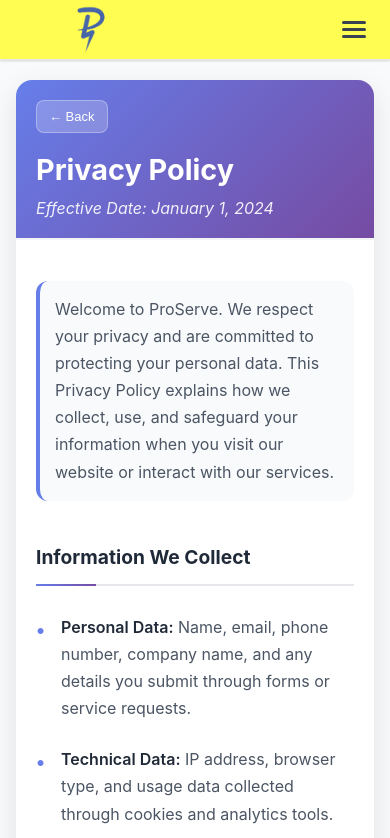
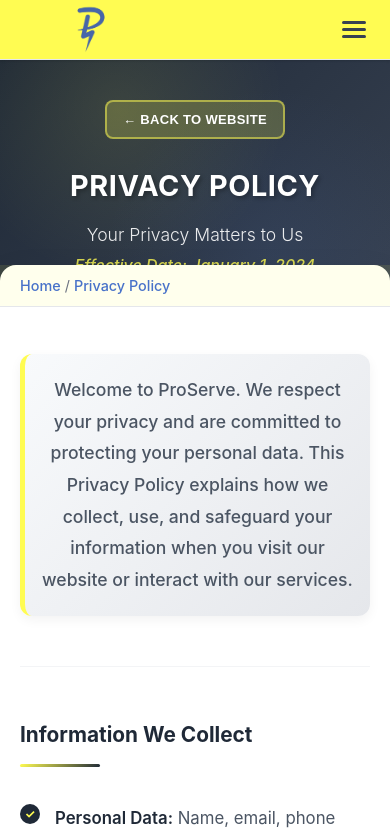
Before and after one commit to salma27/The-Portal, a React app in the folder portal-react/: page /privacy-policy in a window 390 px wide. Shown: the top 838 px of the page. Built offline with nearby package versions, Linux system fonts and the light colour scheme.

Commit message:
privacy policy & terms pages added

```diff
--- a/portal-react/src/components/PrivacyPolicy.tsx
+++ b/portal-react/src/components/PrivacyPolicy.tsx
@@ -2,6 +2,7 @@
 
 import type React from "react"
 import { useNavigate } from "react-router-dom"
+import Footer from "./Footer"
 import "../css/LegalPages.css"
 
 const PrivacyPolicy: React.FC = () => {
@@ -13,17 +14,25 @@ const PrivacyPolicy: React.FC = () => {
 
   return (
     <div className="legal-page">
-      <div className="legal-page__container">
-        {/* Header */}
-        <header className="legal-page__header">
+      {/* Hero Section */}
+      <div className="legal-page__hero">
+        <div className="legal-page__hero-content">
           <button className="legal-page__back-button" onClick={handleBackClick} aria-label="Go back">
-            ← Back
+            ← Back to Website
           </button>
           <h1 className="legal-page__title">Privacy Policy</h1>
+          <p className="legal-page__subtitle">Your Privacy Matters to Us</p>
           <p className="legal-page__effective-date">Effective Date: January 1, 2024</p>
-        </header>
+        </div>
+      </div>
 
-        {/* Content */}
+      {/* Main Content */}
+      <div className="legal-page__container">
+        {/* Breadcrumb */}
+        <div className="legal-page__breadcrumb">
+          <a href="/home">Home</a> / <a href="/privacy-policy">Privacy Policy</a>
+        </div>
+
         <div className="legal-page__content">
           <section className="legal-page__section">
             <p className="legal-page__intro">
@@ -119,7 +128,7 @@ const PrivacyPolicy: React.FC = () => {
             <p>If you have questions, contact us at:</p>
             <div className="legal-page__contact">
               <p>
-                <strong>ProServe</strong>
+                <strong>ProServe Industrial Solutions</strong>
               </p>
               <p>Trivium Square, First Floor, Office 119</p>
               <p>North 90 Street, New Cairo, Cairo</p>
@@ -139,6 +148,9 @@ const PrivacyPolicy: React.FC = () => {
           </section>
         </div>
       </div>
+
+      {/* Footer */}
+      <Footer />
     </div>
   )
 }
--- a/portal-react/src/components/TermsOfService.tsx
+++ b/portal-react/src/components/TermsOfService.tsx
@@ -2,6 +2,7 @@
 
 import type React from "react"
 import { useNavigate } from "react-router-dom"
+import Footer from "./Footer"
 import "../css/LegalPages.css"
 
 const TermsOfService: React.FC = () => {
@@ -13,17 +14,25 @@ const TermsOfService: React.FC = () => {
 
   return (
     <div className="legal-page">
-      <div className="legal-page__container">
-        {/* Header */}
-        <header className="legal-page__header">
+      {/* Hero Section */}
+      <div className="legal-page__hero">
+        <div className="legal-page__hero-content">
           <button className="legal-page__back-button" onClick={handleBackClick} aria-label="Go back">
-            ← Back
+            ← Back to Website
           </button>
           <h1 className="legal-page__title">Terms of Service</h1>
+          <p className="legal-page__subtitle">Our Service Agreement</p>
           <p className="legal-page__effective-date">Effective Date: January 1, 2024</p>
-        </header>
+        </div>
+      </div>
 
-        {/* Content */}
+      {/* Main Content */}
+      <div className="legal-page__container">
+        {/* Breadcrumb */}
+        <div className="legal-page__breadcrumb">
+          <a href="/home">Home</a> / <a href="/terms-of-service">Terms of Service</a>
+        </div>
+
         <div className="legal-page__content">
           <section className="legal-page__section">
             <p className="legal-page__intro">
@@ -126,7 +135,7 @@ const TermsOfService: React.FC = () => {
             <p>If you have any questions about these Terms, please contact us:</p>
             <div className="legal-page__contact">
               <p>
-                <strong>ProServe</strong>
+                <strong>ProServe Industrial Solutions</strong>
               </p>
               <p>Trivium Square, First Floor, Office 119</p>
               <p>North 90 Street, New Cairo, Cairo</p>
@@ -146,6 +155,9 @@ const TermsOfService: React.FC = () => {
           </section>
         </div>
       </div>
+
+      {/* Footer */}
+      <Footer />
     </div>
   )
 }
--- a/portal-react/src/css/LegalPages.css
+++ b/portal-react/src/css/LegalPages.css
@@ -1,110 +1,166 @@
 .legal-page {
   min-height: 100vh;
   background-color: #f8fafc;
-  padding: 40px 20px;
+  display: flex;
+  flex-direction: column;
 }
 
-.legal-page__container {
-  max-width: 900px;
-  margin: 0 auto;
-  background-color: #ffffff;
-  border-radius: 16px;
-  box-shadow: 0 10px 30px rgba(0, 0, 0, 0.1);
+/* Hero Section - Similar to home page */
+.legal-page__hero {
+  background: linear-gradient(135deg, #1f2937 0%, #374151 100%);
+  color: white;
+  padding: 80px 40px 60px;
+  text-align: center;
+  position: relative;
   overflow: hidden;
 }
 
-.legal-page__header {
-  padding: 40px 50px 30px;
-  border-bottom: 2px solid #f3f4f6;
-  background: linear-gradient(135deg, #667eea 0%, #764ba2 100%);
-  color: white;
+.legal-page__hero::before {
+  content: "";
+  position: absolute;
+  top: 0;
+  left: 0;
+  right: 0;
+  bottom: 0;
+  background: radial-gradient(circle at 30% 20%, rgba(255, 252, 82, 0.1) 0%, transparent 50%),
+    radial-gradient(circle at 70% 80%, rgba(72, 114, 201, 0.1) 0%, transparent 50%);
+  z-index: 1;
+}
+
+.legal-page__hero-content {
+  position: relative;
+  z-index: 2;
+  max-width: 800px;
+  margin: 0 auto;
 }
 
 .legal-page__back-button {
-  background-color: rgba(255, 255, 255, 0.2);
+  background-color: rgba(255, 252, 82, 0.2);
   color: white;
-  border: 1px solid rgba(255, 255, 255, 0.3);
-  padding: 10px 16px;
+  border: 2px solid rgba(255, 252, 82, 0.5);
+  padding: 12px 20px;
   border-radius: 8px;
   font-size: 14px;
-  font-weight: 500;
+  font-weight: 600;
   cursor: pointer;
-  transition: all 0.2s ease;
-  display: flex;
+  transition: all 0.3s ease;
+  display: inline-flex;
   align-items: center;
   gap: 8px;
-  margin-bottom: 20px;
+  margin-bottom: 30px;
+  text-transform: uppercase;
+  letter-spacing: 0.025em;
 }
 
 .legal-page__back-button:hover {
-  background-color: rgba(255, 255, 255, 0.3);
-  transform: translateY(-1px);
+  background-color: #fffc52;
+  color: #1f2937;
+  border-color: #fffc52;
+  transform: translateY(-2px);
+  box-shadow: 0 4px 12px rgba(255, 252, 82, 0.3);
 }
 
 .legal-page__title {
-  font-size: 2.5rem;
+  font-size: 3.5rem;
   font-weight: 700;
+  margin: 0 0 20px 0;
+  line-height: 1.2;
+  text-shadow: 2px 2px 4px rgba(0, 0, 0, 0.3);
+  text-transform: uppercase;
+  letter-spacing: 0.02em;
+}
+
+.legal-page__subtitle {
+  font-size: 1.2rem;
+  opacity: 0.9;
   margin: 0 0 10px 0;
-  line-height: 1.2;
+  font-weight: 300;
 }
 
 .legal-page__effective-date {
   font-size: 1rem;
-  opacity: 0.9;
+  opacity: 0.8;
   margin: 0;
   font-style: italic;
+  color: #fffc52;
+  font-weight: 500;
+}
+
+/* Main Content Container */
+.legal-page__container {
+  flex: 1;
+  max-width: 1200px;
+  margin: 0 auto;
+  background-color: #ffffff;
+  box-shadow: 0 10px 30px rgba(0, 0, 0, 0.1);
+  position: relative;
+  z-index: 10;
+  margin-top: -40px;
+  border-radius: 16px 16px 0 0;
 }
 
 .legal-page__content {
-  padding: 50px;
+  padding: 60px 50px;
   line-height: 1.7;
 }
 
 .legal-page__intro {
-  font-size: 1.1rem;
+  font-size: 1.2rem;
   color: #4b5563;
-  margin-bottom: 40px;
-  padding: 25px;
-  background-color: #f8fafc;
+  margin-bottom: 50px;
+  padding: 30px;
+  background: linear-gradient(135deg, #f8fafc 0%, #e5e7eb 100%);
   border-radius: 12px;
-  border-left: 4px solid #667eea;
+  border-left: 5px solid #fffc52;
+  font-weight: 500;
+  text-align: center;
+  box-shadow: 0 4px 12px rgba(0, 0, 0, 0.05);
 }
 
 .legal-page__section {
-  margin-bottom: 40px;
+  margin-bottom: 50px;
+  padding-bottom: 30px;
+  border-bottom: 1px solid #f3f4f6;
+}
+
+.legal-page__section:last-child {
+  border-bottom: none;
+  margin-bottom: 0;
 }
 
 .legal-page__section-title {
-  font-size: 1.5rem;
+  font-size: 1.8rem;
   font-weight: 700;
   color: #1f2937;
-  margin-bottom: 20px;
-  padding-bottom: 10px;
-  border-bottom: 2px solid #e5e7eb;
+  margin-bottom: 25px;
+  padding-bottom: 15px;
   position: relative;
 }
 
 .legal-page__section-title::after {
   content: "";
   position: absolute;
-  bottom: -2px;
+  bottom: 0;
   left: 0;
-  width: 60px;
-  height: 2px;
-  background: linear-gradient(135deg, #667eea 0%, #764ba2 100%);
+  width: 80px;
+  height: 3px;
+  background: linear-gradient(135deg, #fffc52 0%, #1f2937 100%);
+  border-radius: 2px;
 }
 
 .legal-page__subsection {
-  margin: 25px 0;
-  padding-left: 20px;
-  border-left: 3px solid #e5e7eb;
+  margin: 30px 0;
+  padding: 25px;
+  background-color: #f8fafc;
+  border-radius: 12px;
+  border-left: 4px solid #4872c9;
 }
 
 .legal-page__subsection h3 {
-  font-size: 1.2rem;
+  font-size: 1.3rem;
   font-weight: 600;
-  color: #374151;
-  margin-bottom: 10px;
+  color: #1f2937;
+  margin-bottom: 15px;
 }
 
 .legal-page__subsection p {
@@ -113,32 +169,43 @@
 }
 
 .legal-page__section p {
-  font-size: 1rem;
+  font-size: 1.1rem;
   color: #4b5563;
-  margin-bottom: 15px;
+  margin-bottom: 20px;
+  line-height: 1.8;
 }
 
 .legal-page__list {
-  margin: 20px 0;
+  margin: 25px 0;
   padding-left: 0;
   list-style: none;
 }
 
 .legal-page__list li {
   position: relative;
-  padding: 8px 0 8px 30px;
+  padding: 12px 0 12px 40px;
   color: #4b5563;
-  margin-bottom: 8px;
+  margin-bottom: 12px;
+  font-size: 1.05rem;
+  line-height: 1.7;
 }
 
 .legal-page__list li::before {
-  content: "•";
+  content: "✓";
   position: absolute;
   left: 0;
-  top: 8px;
-  color: #667eea;
+  top: 12px;
+  color: #fffc52;
   font-weight: bold;
-  font-size: 1.2rem;
+  font-size: 1.3rem;
+  background-color: #1f2937;
+  width: 24px;
+  height: 24px;
+  border-radius: 50%;
+  display: flex;
+  align-items: center;
+  justify-content: center;
+  font-size: 14px;
 }
 
 .legal-page__list li strong {
@@ -147,34 +214,37 @@
 }
 
 .legal-page__link {
-  color: #667eea;
+  color: #4872c9;
   text-decoration: none;
-  font-weight: 500;
+  font-weight: 600;
   transition: all 0.2s ease;
-  border-bottom: 1px solid transparent;
+  border-bottom: 2px solid transparent;
 }
 
 .legal-page__link:hover {
-  color: #764ba2;
-  border-bottom-color: #764ba2;
+  color: #1f2937;
+  border-bottom-color: #fffc52;
 }
 
 .legal-page__contact {
-  background-color: #f8fafc;
-  padding: 25px;
-  border-radius: 12px;
-  border: 1px solid #e5e7eb;
-  margin-top: 20px;
+  background: linear-gradient(135deg, #f8fafc 0%, #e5e7eb 100%);
+  padding: 30px;
+  border-radius: 16px;
+  border: 2px solid #fffc52;
+  margin-top: 30px;
+  box-shadow: 0 8px 25px rgba(0, 0, 0, 0.1);
 }
 
 .legal-page__contact p {
-  margin-bottom: 8px;
+  margin-bottom: 12px;
   color: #374151;
+  font-size: 1.05rem;
 }
 
 .legal-page__contact p:first-child {
-  font-size: 1.1rem;
-  margin-bottom: 15px;
+  font-size: 1.3rem;
+  margin-bottom: 20px;
+  color: #1f2937;
 }
 
 .legal-page__contact strong {
@@ -182,85 +252,122 @@
   font-weight: 700;
 }
 
+/* Navigation Breadcrumb */
+.legal-page__breadcrumb {
+  background-color: rgba(255, 252, 82, 0.1);
+  padding: 15px 50px;
+  border-bottom: 1px solid #e5e7eb;
+  font-size: 0.9rem;
+  color: #6b7280;
+}
+
+.legal-page__breadcrumb a {
+  color: #4872c9;
+  text-decoration: none;
+  font-weight: 500;
+}
+
+.legal-page__breadcrumb a:hover {
+  color: #1f2937;
+}
+
 /* Responsive Design */
 @media (max-width: 1024px) {
-  .legal-page__content {
-    padding: 40px;
+  .legal-page__hero {
+    padding: 60px 30px 50px;
   }
 
-  .legal-page__header {
-    padding: 30px 40px 25px;
+  .legal-page__title {
+    font-size: 2.8rem;
+  }
+
+  .legal-page__content {
+    padding: 50px 40px;
+  }
+
+  .legal-page__breadcrumb {
+    padding: 15px 40px;
+  }
+}
+
+@media (max-width: 768px) {
+  .legal-page__hero {
+    padding: 50px 20px 40px;
   }
 
   .legal-page__title {
     font-size: 2.2rem;
   }
-}
 
-@media (max-width: 768px) {
-  .legal-page {
-    padding: 20px 16px;
+  .legal-page__subtitle {
+    font-size: 1.1rem;
   }
 
   .legal-page__content {
-    padding: 30px 25px;
+    padding: 40px 25px;
   }
 
-  .legal-page__header {
-    padding: 25px;
+  .legal-page__breadcrumb {
+    padding: 15px 25px;
+  }
+
+  .legal-page__section-title {
+    font-size: 1.5rem;
+  }
+
+  .legal-page__intro {
+    padding: 25px 20px;
+    font-size: 1.1rem;
+  }
+
+  .legal-page__subsection {
+    padding: 20px;
+  }
+
+  .legal-page__contact {
+    padding: 25px 20px;
+  }
+}
+
+@media (max-width: 480px) {
+  .legal-page__hero {
+    padding: 40px 16px 30px;
   }
 
   .legal-page__title {
-    font-size: 2rem;
+    font-size: 1.8rem;
+  }
+
+  .legal-page__content {
+    padding: 30px 20px;
+  }
+
+  .legal-page__breadcrumb {
+    padding: 12px 20px;
   }
 
   .legal-page__section-title {
     font-size: 1.3rem;
   }
 
+  .legal-page__back-button {
+    font-size: 13px;
+    padding: 10px 16px;
+  }
+
   .legal-page__intro {
-    padding: 20px;
+    padding: 20px 15px;
     font-size: 1rem;
   }
 
-  .legal-page__subsection {
-    padding-left: 15px;
+  .legal-page__list li {
+    padding-left: 35px;
   }
 
-  .legal-page__contact {
-    padding: 20px;
-  }
-}
-
-@media (max-width: 480px) {
-  .legal-page__content {
-    padding: 25px 20px;
-  }
-
-  .legal-page__header {
-    padding: 20px;
-  }
-
-  .legal-page__title {
-    font-size: 1.8rem;
-  }
-
-  .legal-page__section-title {
-    font-size: 1.2rem;
-  }
-
-  .legal-page__back-button {
-    font-size: 13px;
-    padding: 8px 12px;
-  }
-
-  .legal-page__intro {
-    padding: 15px;
-    font-size: 0.95rem;
-  }
-
-  .legal-page__list li {
-    padding-left: 25px;
+  .legal-page__list li::before {
+    width: 20px;
+    height: 20px;
+    font-size: 12px;
   }
 }
 
@@ -268,22 +375,22 @@
 @media print {
   .legal-page {
     background-color: white;
-    padding: 0;
+  }
+
+  .legal-page__hero {
+    background: none;
+    color: black;
+    padding: 20px;
+  }
+
+  .legal-page__back-button {
+    display: none;
   }
 
   .legal-page__container {
     box-shadow: none;
     border-radius: 0;
-  }
-
-  .legal-page__header {
-    background: none;
-    color: black;
-    border-bottom: 2px solid #000;
-  }
-
-  .legal-page__back-button {
-    display: none;
+    margin-top: 0;
   }
 
   .legal-page__link {
@@ -293,6 +400,11 @@
 
   .legal-page__section-title::after {
     background: black;
+  }
+
+  .legal-page__list li::before {
+    background-color: black;
+    color: white;
   }
 }
 
@@ -309,7 +421,7 @@
 
 /* High contrast mode */
 @media (prefers-contrast: high) {
-  .legal-page__header {
+  .legal-page__hero {
     background: #000;
     color: #fff;
   }
```
